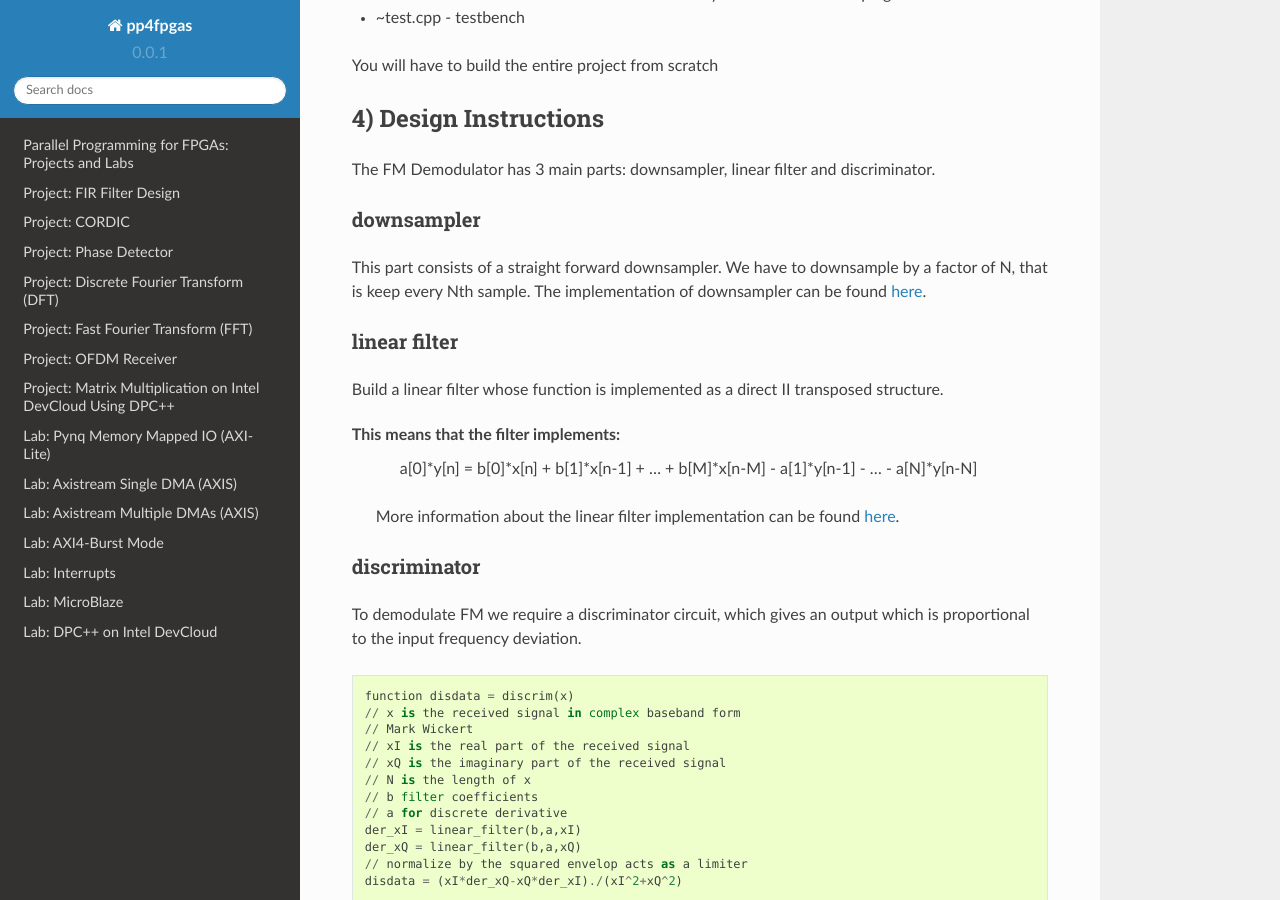
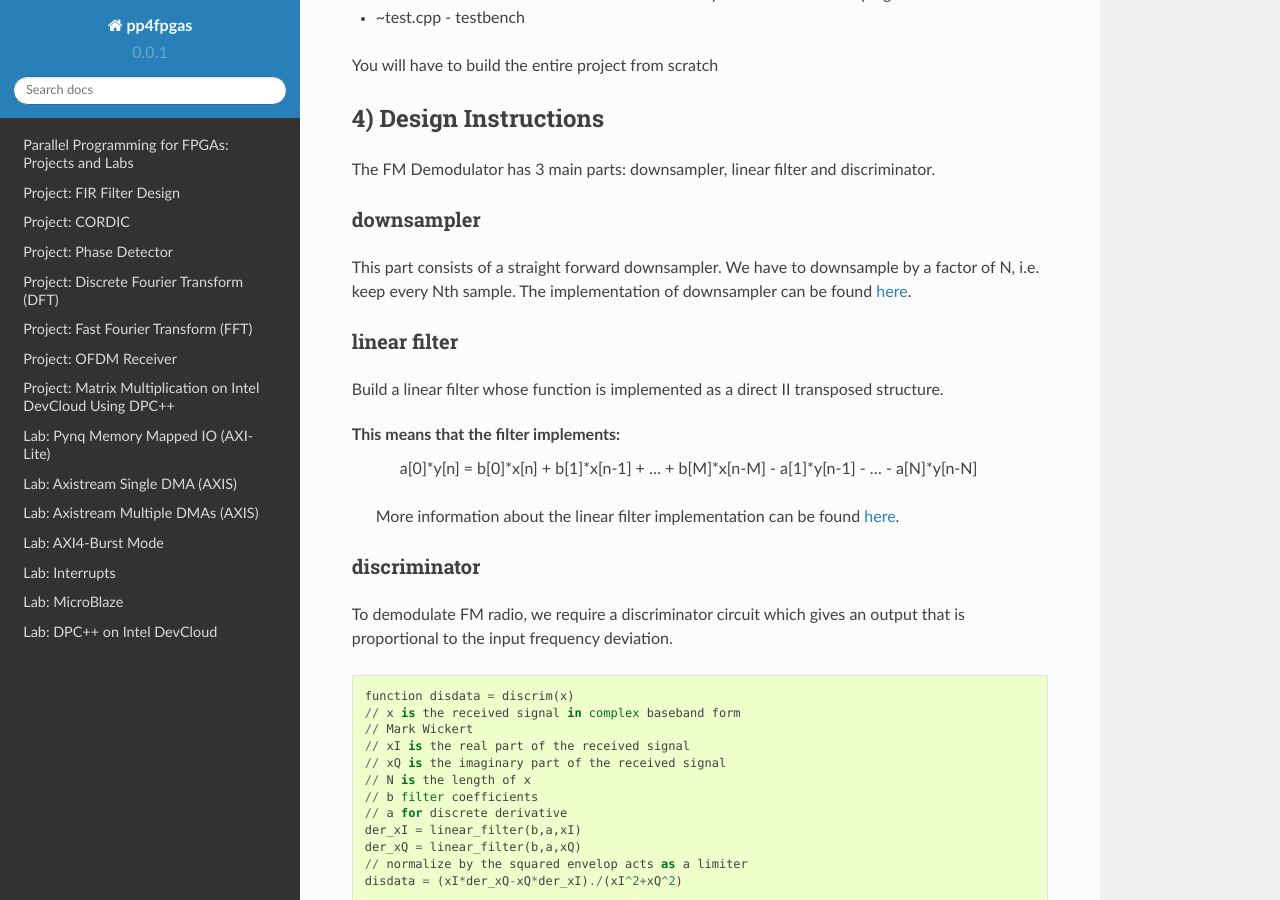
Before and after one commit to KastnerRG/Read_the_docs, a Sphinx documentation site: the page built from docs/project5.rst, in a window 1280 px wide and 900 px high, scrolled down 754 px. Built offline with Sphinx 7.4.7 and the Read the Docs theme 2.0.0, drawn with Linux system fonts in a browser that asks for light colours.

Commit message:
Update project5.rst

```diff
--- a/docs/project5.rst
+++ b/docs/project5.rst
@@ -36,7 +36,7 @@ The FM Demodulator has 3 main parts: downsampler, linear filter and discriminato
 
 **downsampler**
 ##########
-This part consists of a straight forward downsampler. We have to downsample by a factor of N, that is keep every Nth sample. The implementation of downsampler can be found `here <https://github.com/mwickert/scikit-dsp-comm/blob/master/sk_dsp_comm/sigsys.py#L2673>`_.
+This part consists of a straight forward downsampler. We have to downsample by a factor of N, i.e. keep every Nth sample. The implementation of downsampler can be found `here <https://github.com/mwickert/scikit-dsp-comm/blob/master/sk_dsp_comm/sigsys.py#L2673>`_.
 
 **linear filter**
 ################
@@ -49,7 +49,7 @@ This means that the filter implements:
 
 **discriminator**
 ################
-To demodulate FM we require a discriminator circuit, which gives an output which is proportional to the input frequency deviation.
+To demodulate FM radio, we require a discriminator circuit which gives an output that is proportional to the input frequency deviation.
 
 
 .. code-block :: python3
```
